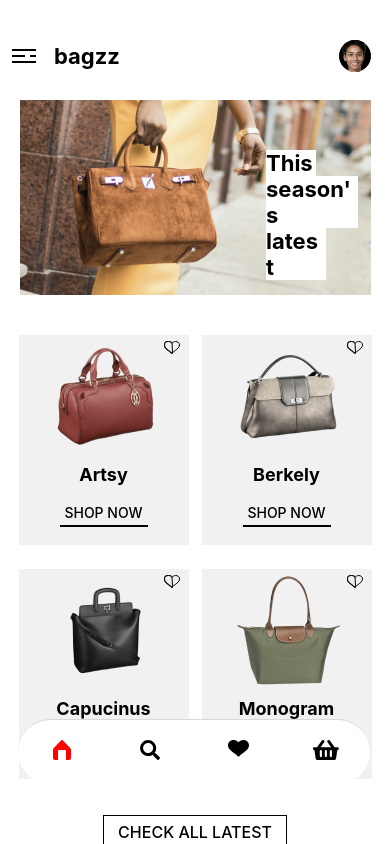
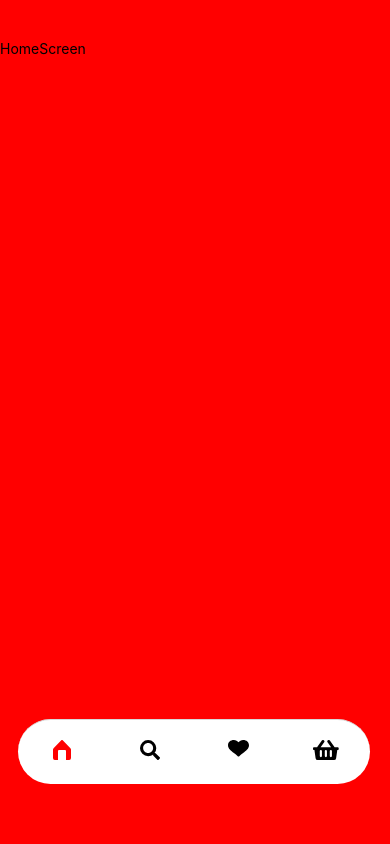
Before and after one commit to olatunjiemanuel/shoppingAppUI, a React Native app: screen /homeScreen in a window 390 px wide. Built offline with nearby package versions, Linux system fonts and the light colour scheme.

Commit message:
Conversion to Inventory

```diff
--- a/screens/homeScreen.js
+++ b/screens/homeScreen.js
@@ -15,91 +15,9 @@
 
 const homeScreen = () => {
   return (
-    <ScrollView style={styles.homeContainer}>
-      <View>
-        <HeaderComponent
-          text="bagzz"
-          image={require('../assets/Images/userprofilepic.png')}
-        />
-      </View>
-      <View style={{marginTop: 28}}>
-        <SeasonsLatestComponent
-          image1={require('../assets/Images/SeasonsLatest1.png')}
-          image2={require('../assets/Images/SeasonsLatest2.png')}
-        />
-      </View>
-      <View style={{marginHorizontal: 12, marginTop: 30}}>
-        <View style={styles.itemWrapper}>
-          <View>
-            <BagItemComponent
-              image={require('../assets/Images/redBag.png')}
-              mainText="Artsy"
-            />
-          </View>
-          <View>
-            <BagItemComponent
-              image={require('../assets/Images/greyBag.png')}
-              mainText="Berkely"
-            />
-          </View>
-        </View>
-        <View style={[styles.itemWrapper, {marginTop: 24}]}>
-          <View>
-            <BagItemComponent
-              image={require('../assets/Images/blackBag.png')}
-              mainText="Capucinus"
-            />
-          </View>
-          <View>
-            <BagItemComponent
-              image={require('../assets/Images/greenBag.png')}
-              mainText="Monogram"
-            />
-          </View>
-        </View>
-      </View>
-      <TouchableOpacity style={styles.textContainer}>
-        <Text style={styles.text}>CHECK ALL LATEST</Text>
-      </TouchableOpacity>
-      <View style={{marginTop: 48, marginHorizontal: 20}}>
-        <Text style={{fontWeight: '700', fontSize: 24, lineHeight: 30.19}}>
-          Shop by categories
-        </Text>
-      </View>
-      <View style={{marginTop: 24, marginHorizontal: 12}}>
-        <View style={styles.itemWrapper}>
-          <View>
-            <CategoryComponent
-              text="Handle bags"
-              image={require('../assets/Images/handleBags.png')}
-            />
-          </View>
-          <View>
-            <CategoryComponent
-              text="Crossbody bags"
-              image={require('../assets/Images/crossBodyBags.png')}
-            />
-          </View>
-        </View>
-        <View style={[styles.itemWrapper, {marginTop: 24}]}>
-          <View>
-            <CategoryComponent
-              text="Shoulder bags"
-              image={require('../assets/Images/shoulderBags.png')}
-            />
-          </View>
-          <View>
-            <CategoryComponent
-              text="Tote bag"
-              image={require('../assets/Images/toteBag.png')}
-            />
-          </View>
-        </View>
-      </View>
-      <TouchableOpacity style={[styles.textContainer, {width: 240}]}>
-        <Text style={styles.text}>BROWSE ALL CATERGORIES</Text>
-      </TouchableOpacity>
-    </ScrollView>
+    <View style={{paddingTop: 40, backgroundColor: 'red', flex: 1}}>
+      <Text>HomeScreen</Text>
+    </View>
   );
 };
 
```
